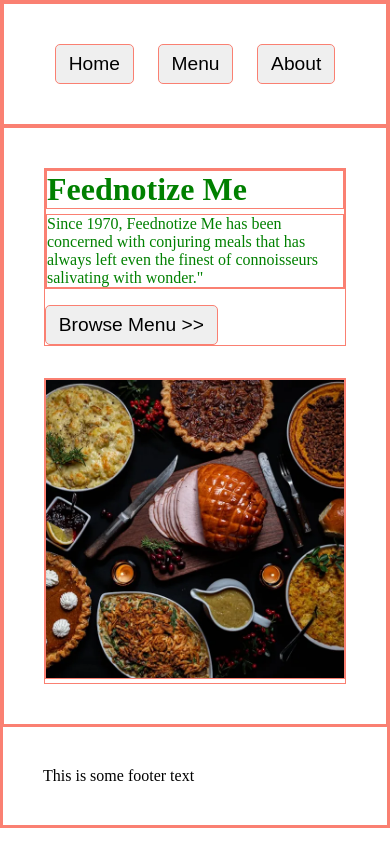
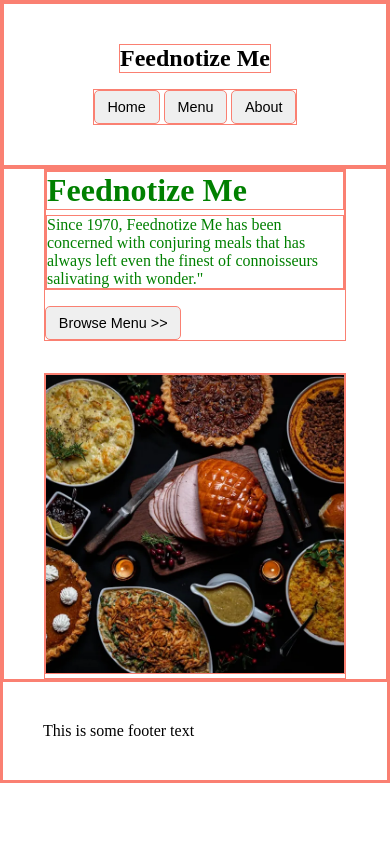
Before and after one commit to zakingslayerv22/restaurant-page, a website built with webpack: page src/index.html in a window 390 px wide. Built offline with nearby package versions, Linux system fonts and the light colour scheme.

Commit message:
Add a nav title and style
In the index.html, add a
h1 nav-title. Wrap the
nav items in a div so they
can be styled better

In index.css, remove the
gap from nav and justify
its content with
space-around, to put
space around the nav title
and the nav items.

Align the nav title to the
center so that it aligns
horizontally with the
nav items.

Add a media query that
changes the nav display to
grid, places its content
center and gives it a gap.
This makes the nav title
to be on top the nav items
on smaller devices.

In the media query, justify
the nav title center so it
aligns vertically with the
nav items. Also reduce the
buttons font size and padding.

```diff
--- a/src/index.css
+++ b/src/index.css
@@ -13,9 +13,11 @@ body {
 
 nav {
     display: flex;
-    justify-content: center;
-    gap: 1.5rem;
+    justify-content: space-around;
+}
 
+.nav-title {
+    align-self: center;
 }
 
 button {
@@ -33,7 +35,7 @@ nav, .footer {
     justify-content: center;
     flex-wrap: wrap;
     gap: 2rem;
-    padding: 2.5rem;
+    padding: 0rem 2.5rem;
 }
 
 .hero-text-container {
@@ -57,3 +59,23 @@ nav, .footer {
 #content {
     color: green;
 }
+
+@media screen and (max-width: 550px) {
+    /* CSS styles for small screens - less than 550px*/
+
+
+    nav {
+        display: grid;
+        place-content: center;
+        gap: 1rem;
+    }
+
+    .nav-title {
+        justify-self: center;
+    }
+
+    button {
+        font-size: 0.9rem;
+        padding: 0.5rem 0.8rem;
+    }
+}
--- a/src/index.html
+++ b/src/index.html
@@ -8,9 +8,12 @@
 <body>
     <header>
         <nav>
-            <button id="home-button">Home</button>
-            <button id="menu-button">Menu</button>
-            <button id="about-button">About</button>
+            <h1 class="nav-title">Feednotize Me</h1>
+            <div id="nav-items">
+                <button id="home-button">Home</button>
+                <button id="menu-button">Menu</button>
+                <button id="about-button">About</button>
+            </div>
         </nav>
     </header>
     <div id="content">
```
